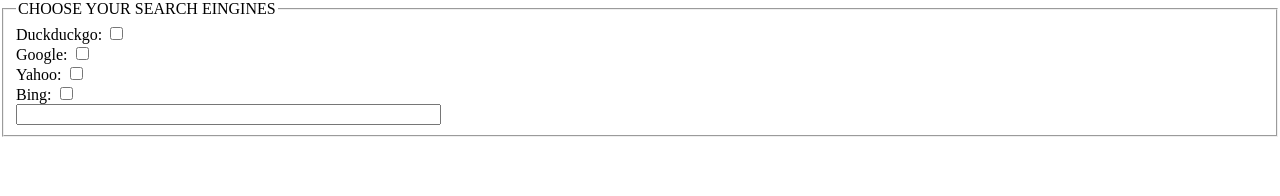
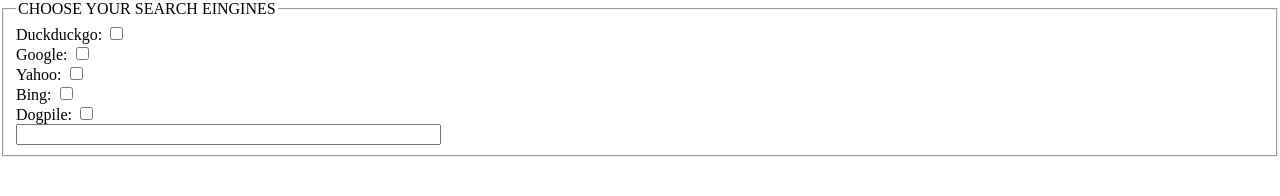
Before and after one commit to Evergold/Earthsearch, a plain HTML site: page EarthSearch.html in a window 1280 px wide. Drawn offline with Linux system fonts and the light colour scheme.

Commit message:
dogpile added

```diff
--- a/EarthSearch.html
+++ b/EarthSearch.html
@@ -77,18 +77,19 @@
     </form>Duckduckgo:
     <input type="checkbox" name="duckduckgo" value=""><br>
     Google:
-    <input type="checkbox" name="google" value=""></br>
+    <input type="checkbox" name="google" value=""><br>
     Yahoo:
-  <input type="checkbox" name = "yahoo" value=""></br>
+    <input type="checkbox" name="yahoo" value=""><br>
     Bing:
-  <input type="checkbox" name = "bing" value=""></br>
-  <input type="text" name="searchinput" id="input" size="50"></br>
-<script>
-var email = document.getElementById('email').value;
-</script>
+    <input type="checkbox" name="bing" value=""><br>
+    Dogpile:
+    <input type="checkbox" name="dogpile" value=""><br>
 
-</body>
-</html>
+    <input type="text" name="searchinput" id="input" size="50"><br>
+
+    <script>
+      var email = document.getElementById('email').value;
+    </script>
   </fieldset>
 </body>
 
```
Also changed, not shown: gwd_preview_EarthSearch/index.html (+11 -2 lines), 1 other file.
